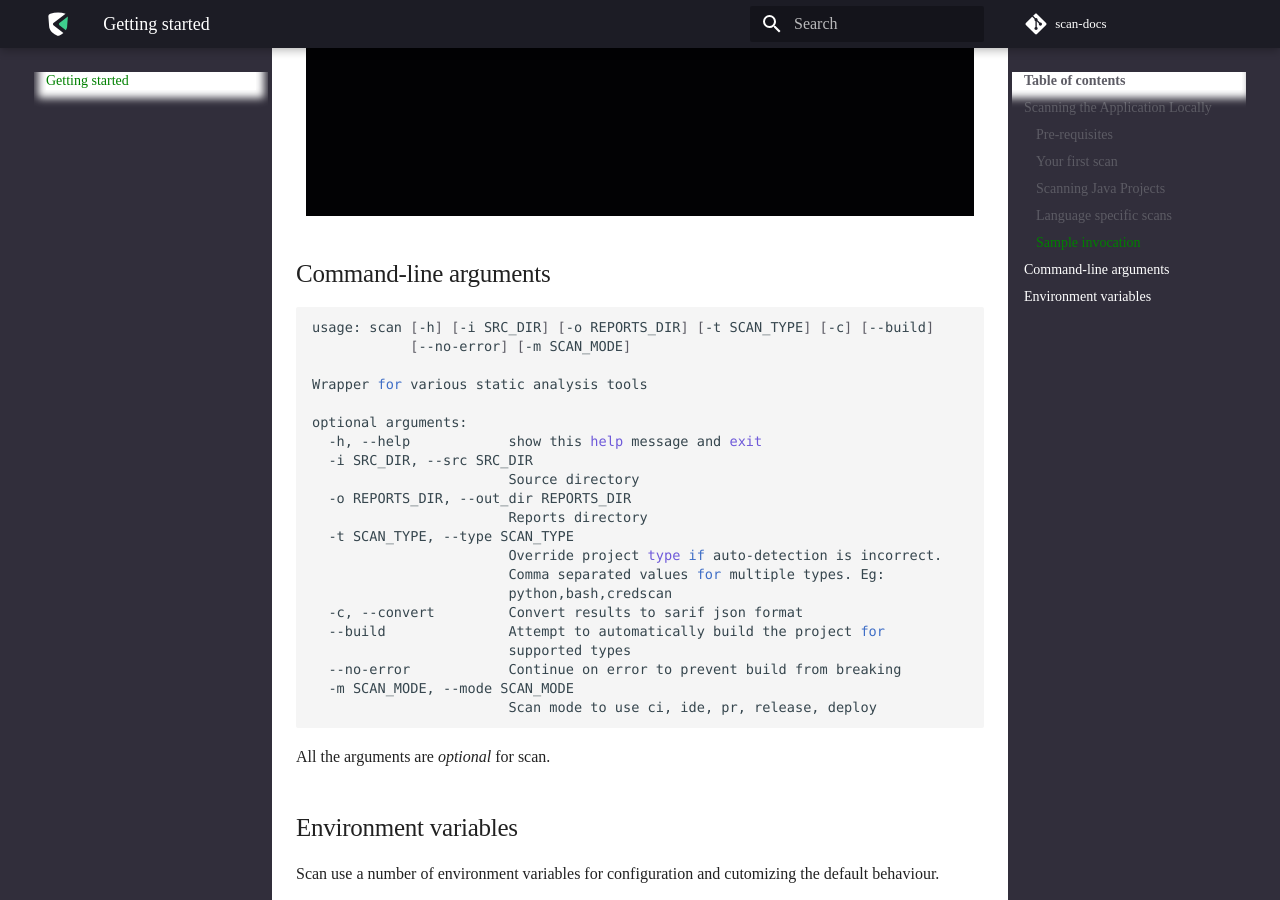
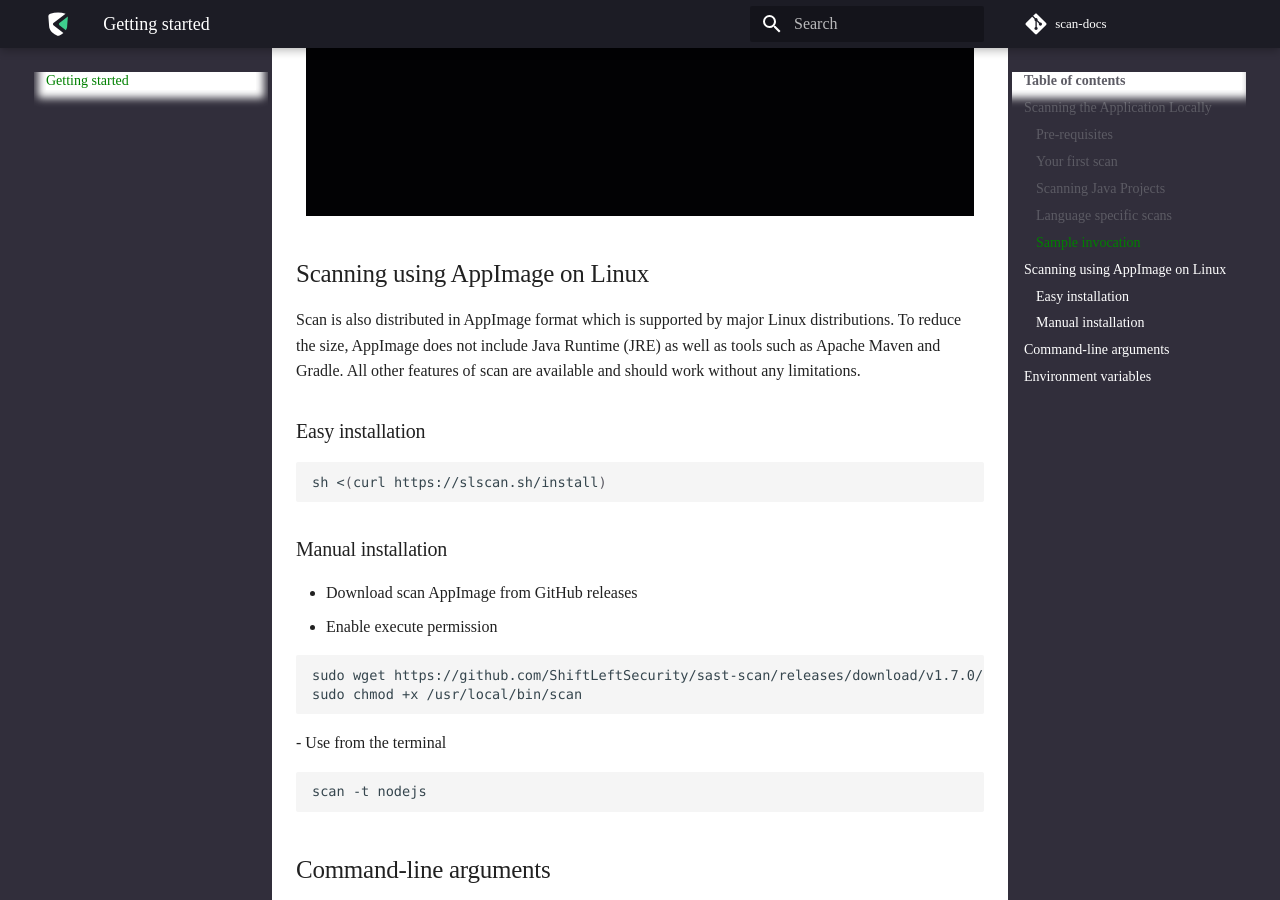
Before and after one commit to ShiftLeftSecurity/scan-docs, an MkDocs documentation site: the page built from docs/getting-started/README.md, in a window 1280 px wide and 900 px high, scrolled down 2034 px. Built offline with MkDocs 1.6.1 and Material for MkDocs 9.7.7, drawn with Linux system fonts in a browser that asks for light colours; some web fonts are replaced; comment, search, counter and statistics services are not loaded; some of the changed text lies outside the part shown.

Commit message:
Added section on appimage (#43)
* Added section on appimage

* Install and run

````diff
--- a/docs/getting-started/README.md
+++ b/docs/getting-started/README.md
@@ -1,6 +1,6 @@
 # Getting Started
 
-ShiftLeft Scan is distributed as a container [image](https://hub.docker.com/r/shiftleft/sast-scan) and hence it is easy to install, setup in the CI or locally, and then to run it.
+ShiftLeft Scan is distributed as both a container [image](https://hub.docker.com/r/shiftleft/sast-scan) and as an [AppImage executable](https://github.com/ShiftLeftSecurity/sast-scan/releases). It is therefore easy to install, setup in the CI or locally, and then to run it.
 
 ## Scanning the Application Locally
 
@@ -157,6 +157,31 @@
 
 ![Java Scan](images/scan-java.gif)
 
+## Scanning using AppImage on Linux
+
+Scan is also distributed in AppImage format which is supported by major Linux distributions. To reduce the size, AppImage does not include Java Runtime (JRE) as well as tools such as Apache Maven and Gradle. All other features of scan are available and should work without any limitations.
+
+### Easy installation
+
+```bash
+sh <(curl https://slscan.sh/install)
+```
+
+### Manual installation
+
+- Download scan AppImage from GitHub releases
+- Enable execute permission
+
+```bash
+sudo wget https://github.com/ShiftLeftSecurity/sast-scan/releases/download/v1.7.0/scan -O /usr/local/bin/scan
+sudo chmod +x /usr/local/bin/scan
+```
+- Use from the terminal
+
+```bash
+scan -t nodejs
+```
+
 ## Command-line arguments
 
 ```bash
````
Also changed, not shown: docs/index.md (+14 -2 lines).
